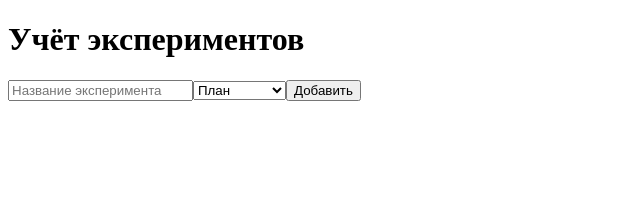
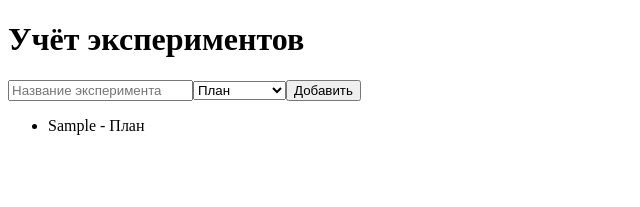
Before and after one commit to Andrey911-lab/experiment-tracker, a React (Create React App) app: page / in a window 1280 px wide. Both pictures are taken after typing "Sample" into the empty fields and a click on the button "Добавить". Shown: the top 207 px of the page, without its empty margins (0-640 px from the left). Built offline with nearby package versions, Linux system fonts and the light colour scheme.

Commit message:
Отображение списка экспериментов

```diff
--- a/src/App.js
+++ b/src/App.js
@@ -37,6 +37,14 @@ function App() {
                 </select>
                 <button onClick={addExperiment}>Добавить</button>
             </div>
+
+            <ul>
+                {experiments.map(exp => (
+                    <li key={exp.id}>
+                        {exp.name} - {exp.status}
+                    </li>
+                ))}
+            </ul>
         </div>
     );
 }
```
